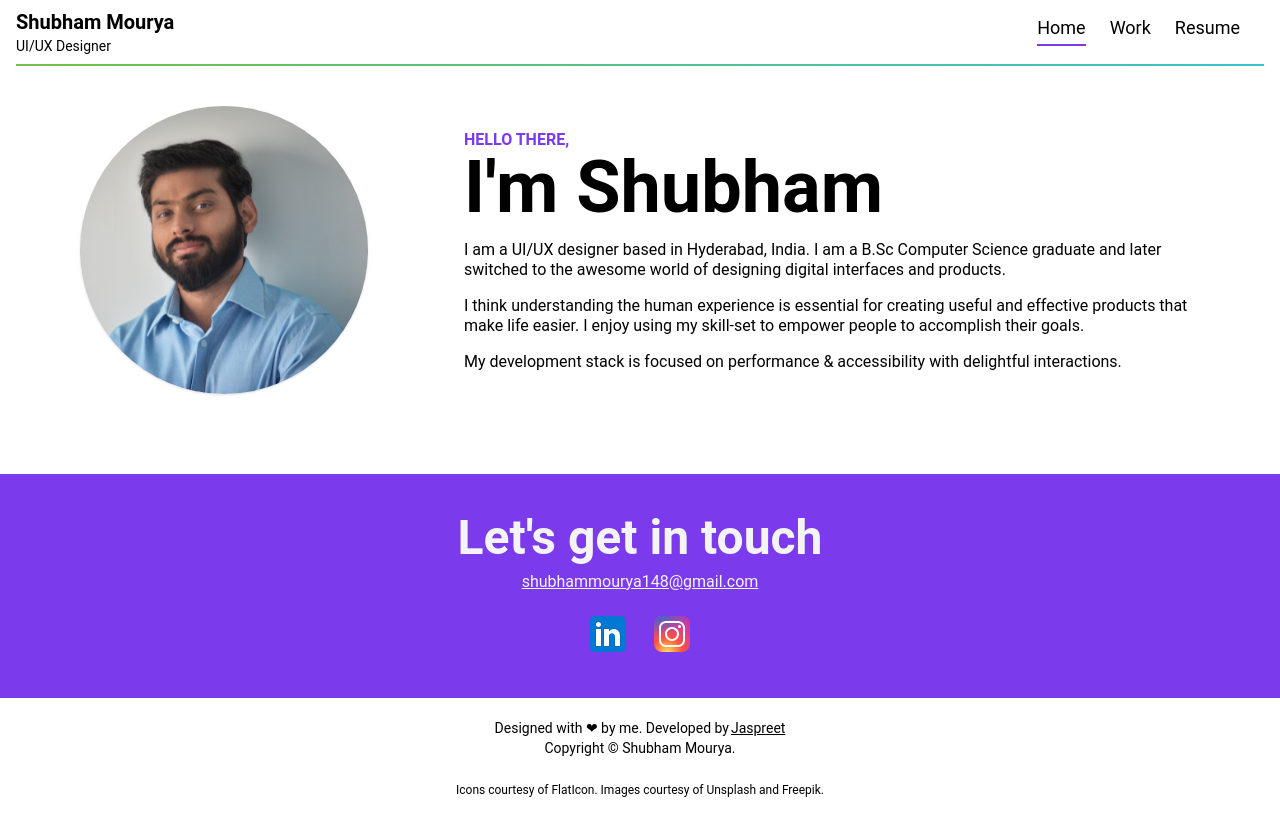
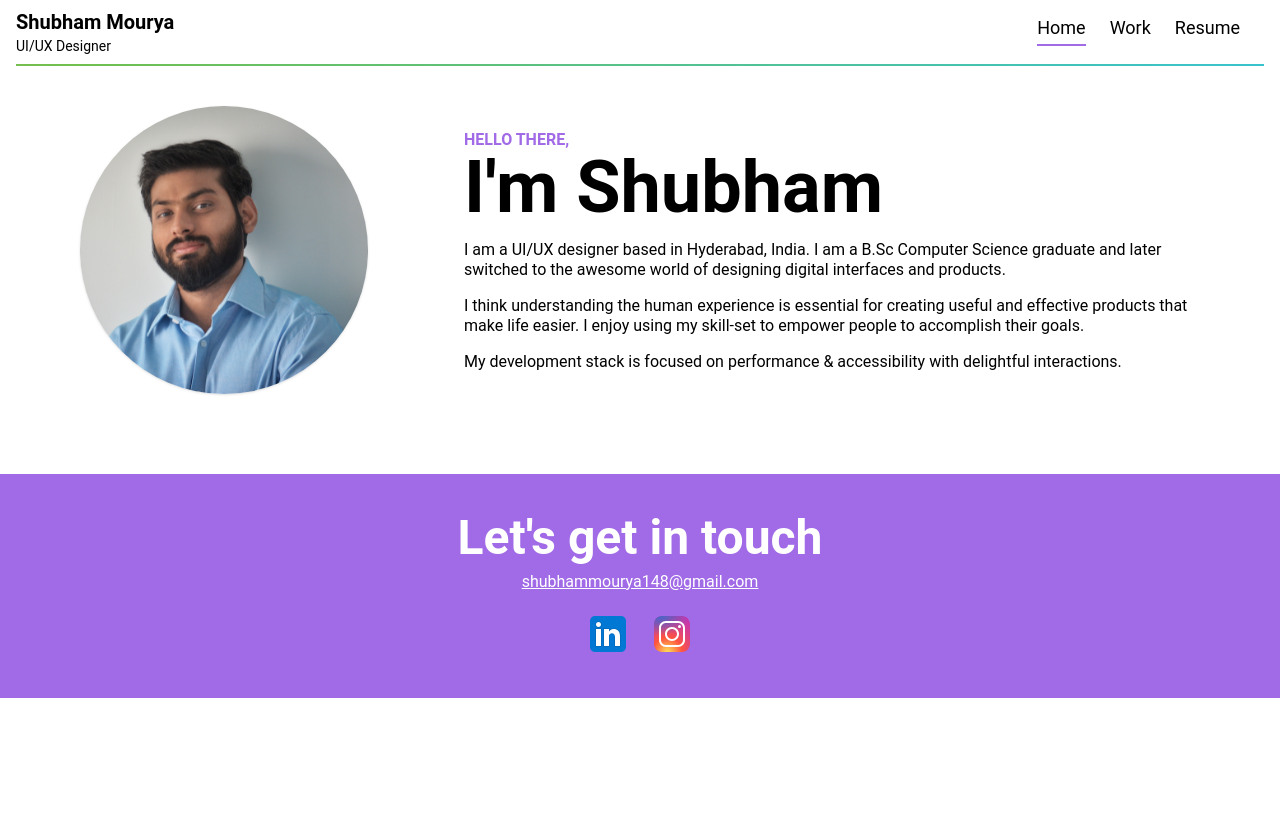
Before and after one commit to 01singhjaspreet/shubham-portfolio-react, a React (Create React App) app: page / in a window 1280 px wide. Built offline with nearby package versions, Linux system fonts and the light colour scheme.

Commit message:
fotter color change

```diff
--- a/src/components/footer.js
+++ b/src/components/footer.js
@@ -4,11 +4,11 @@ import Instagram from '../assets/social/instagram.svg';
 
 export default function Footer() {
     return (
-        <footer className="flex flex-col items-center w-full pt-10 mt-20 bg-violet-600">
-            <div className="text-4xl font-bold text-gray-100 xl:text-5xl">
+        <footer className="flex flex-col items-center w-full pt-10 mt-20 text-white bg-violet-600">
+            <div className="text-4xl font-bold xl:text-5xl">
                 Let's get in touch
             </div>
-            <a className="inline-block mt-2 text-gray-100 underline"
+            <a className="inline-block mt-2 underline"
                 href="mailto:shubhammourya148@gmail.com">shubhammourya148@gmail.com</a>
             <div className="flex items-center justify-center w-full mt-4">
                 <a href="https://www.linkedin.com/in/shubham-mourya-89193a217/" className="mx-2">
--- a/tailwind.config.js
+++ b/tailwind.config.js
@@ -3,7 +3,13 @@ module.exports = {
     "./src/**/*.{js,jsx,ts,tsx}",
   ],
   theme: {
-    extend: {},
-  },
-  plugins: [],
+    extend: {
+      colors: {
+        violet: {
+          600: "#A16AE6",
+        },
+      },
+    },
+    plugins: [],
+  }
 }
```
